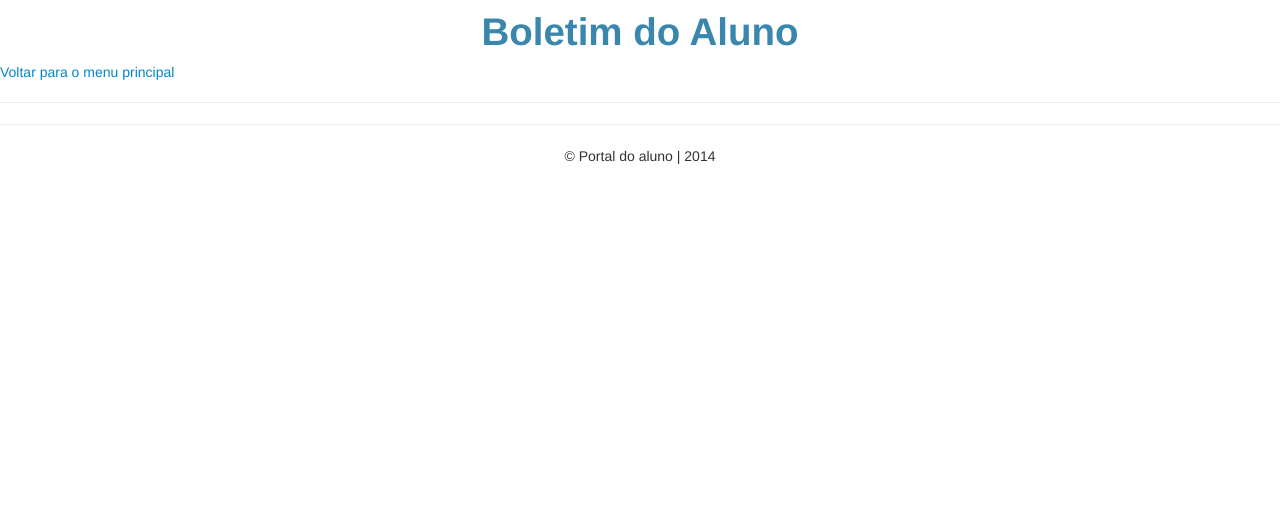
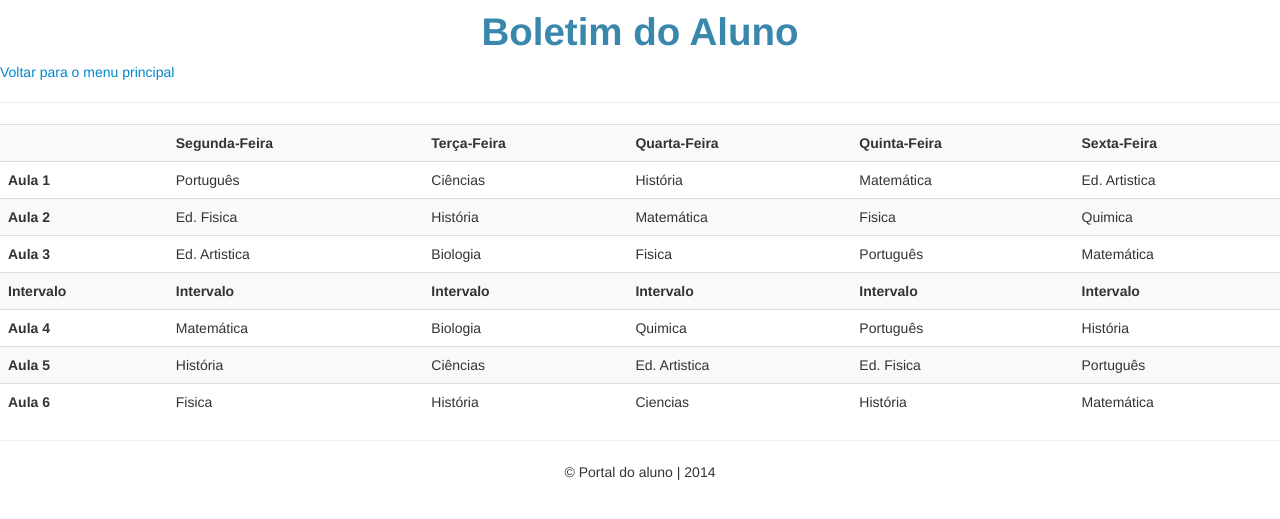
Before and after one commit to Vinijs/g1_trabalho, a Django app: page /horarios/ in a window 1280 px wide. Shown: the part 38-557 px from the top of the page. Run offline with Django 3.2, Linux system fonts and the light colour scheme; parts of the project's set-up code (start-up, migrations or seed data) failed here and were passed over; some libraries are stand-ins or nearby versions.

Commit message:
Decimo Segundo Commit 18/11/2014

```diff
--- a/projeto_Boletim/usuarios/templates/horarios.html
+++ b/projeto_Boletim/usuarios/templates/horarios.html
@@ -16,6 +16,86 @@
 
     <hr>
 
+      <table class="table table-striped">
+       <tr>
+         <td></td>
+         <td><b>Segunda-Feira</b></td>
+         <td><b>Terça-Feira</b></td>
+         <td><b>Quarta-Feira</b></td>
+         <td><b>Quinta-Feira</b></td>
+         <td><b>Sexta-Feira</b></td>
+       </tr>
+       <tr>
+         <td><b>Aula 1</b></td>
+         <td>Português</td>
+         <td>Ciências</td>
+         <td>História</td>
+         <td>Matemática</td>
+         <td>Ed. Artistica</td>
+       </tr>
+
+       <tr>
+         <td><b>Aula 2</b></td>
+         <td>Ed. Fisica</td>
+         <td>História</td>
+         <td>Matemática</td>
+         <td>Fisica</td>
+         <td>Quimica</td>
+       </tr>
+
+        <tr>
+          <td><b>Aula 3</b></td>
+         <td>Ed. Artistica</td>
+         <td>Biologia</td>
+         <td>Fisica</td>
+         <td>Português</td>
+         <td>Matemática</td>
+       </tr>
+
+        <tr>
+          <td><b>Intervalo</b></td>
+          <td><b>Intervalo</b></td>
+          <td><b>Intervalo</b></td>
+          <td><b>Intervalo</b></td>
+          <td><b>Intervalo</b></td>
+          <td><b>Intervalo</b></td>
+
+       </tr>
+
+        <tr>
+          <td><b>Aula 4</b></td>
+         <td>Matemática</td>
+         <td>Biologia</td>
+         <td>Quimica</td>
+         <td>Português</td>
+         <td>História</td>
+       </tr>
+
+         <tr>
+           <td><b>Aula 5</b></td>
+         <td>História</td>
+         <td>Ciências</td>
+         <td>Ed. Artistica</td>
+         <td>Ed. Fisica</td>
+         <td>Português</td>
+       </tr>
+
+         <tr>
+           <td><b>Aula 6</b></td>
+         <td>Fisica</td>
+         <td>História</td>
+         <td>Ciencias</td>
+         <td>História</td>
+         <td>Matemática</td>
+       </tr>
+
+
+
+
+
+
+      </table>
+
     <hr>
     <!-- RODAPE -->
     <footer>
```
Also changed, not shown: projeto_Boletim/usuarios/templates/provas.html (+64 -0 lines), projeto_Boletim/db.sqlite3, 11 other files.
